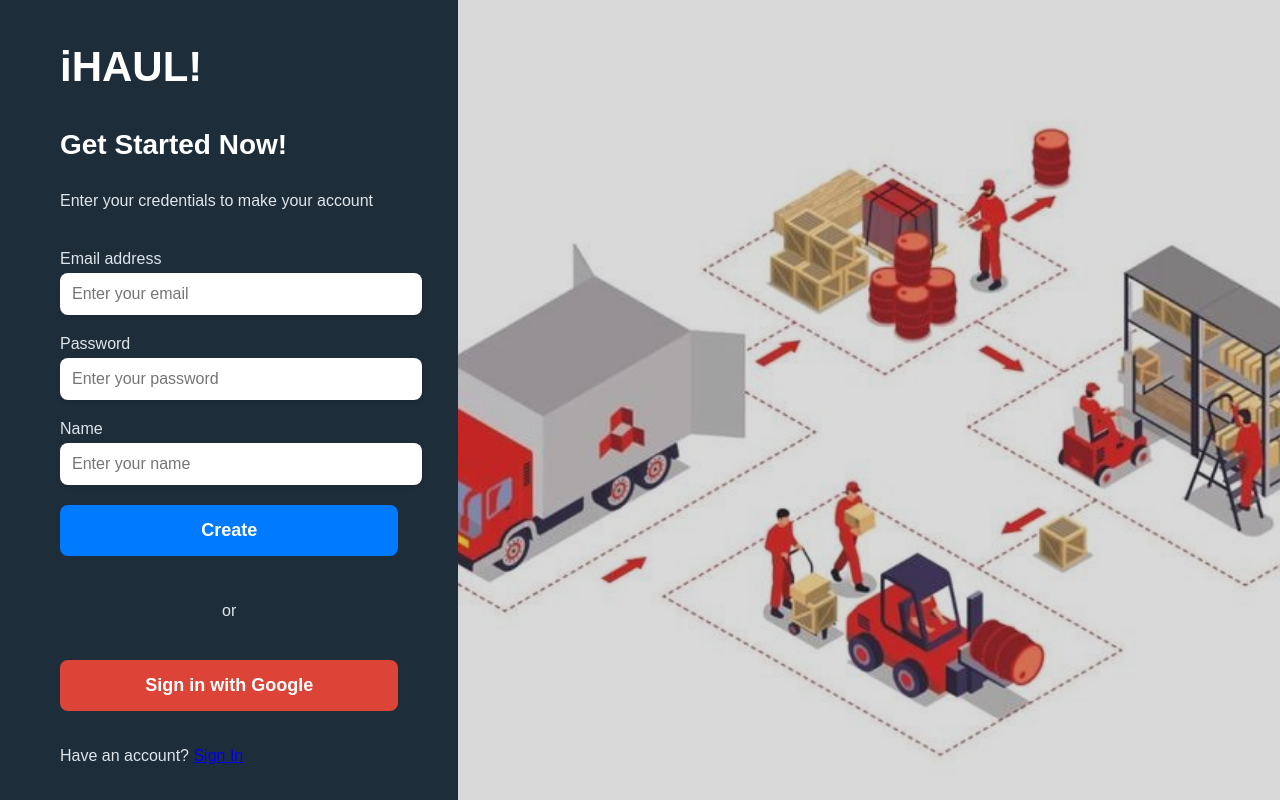
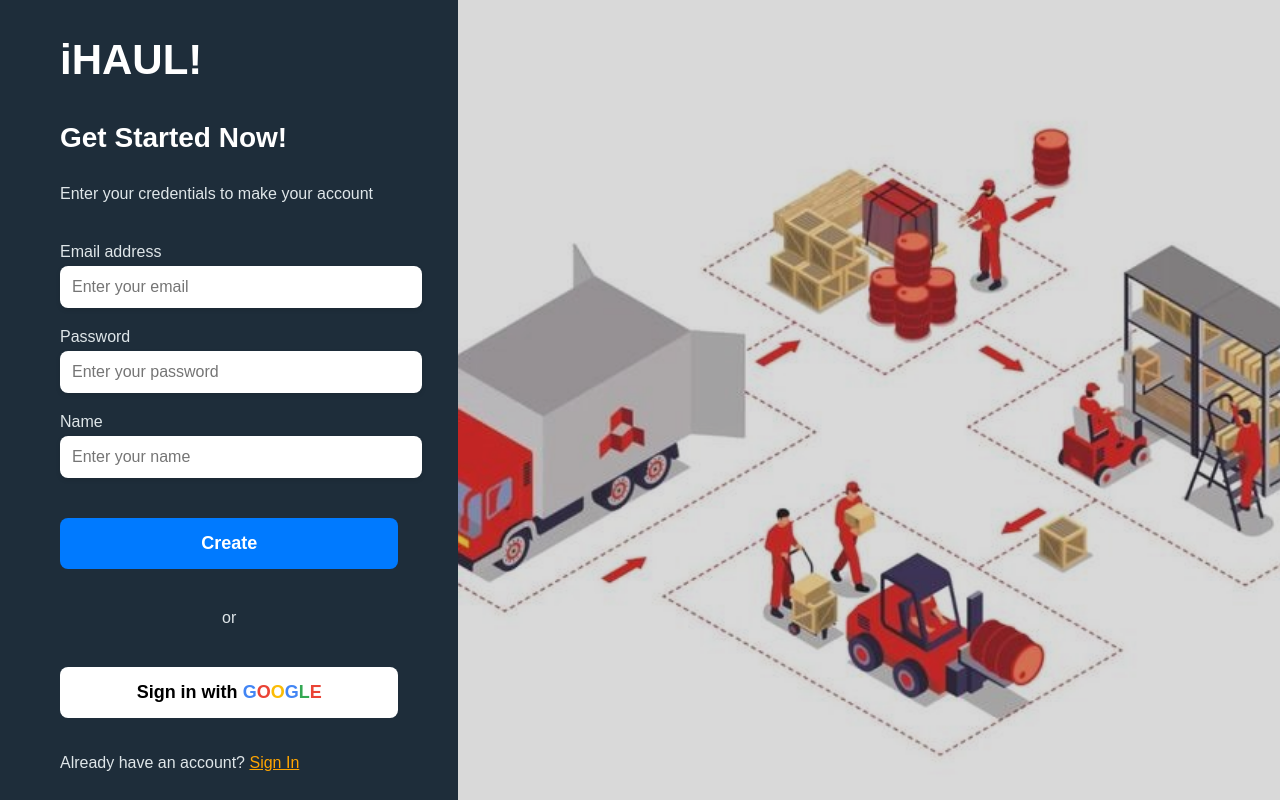
Before and after one commit to Aditey1908/SIH-2024, a React (Create React App) app in the folder frontend/: page /signup in a window 1280 px wide. Built offline with nearby package versions, Linux system fonts and the light colour scheme.

Commit message:
Made chang.es to login and signup page.

```diff
--- a/frontend/src/components/Login.css
+++ b/frontend/src/components/Login.css
@@ -41,6 +41,9 @@
   color: #dfe6e9;
   margin-bottom: 5px;
   display: block;
+}
+.login-left a{
+  color:orange;
 }
 
 .login-left input {
@@ -101,7 +104,7 @@
 }
 
 .login-btn {
-  background-color: #007aff; /* Apple blue */
+  background-color: orange; /* Apple blue */
   color: white;
 }
 
@@ -119,8 +122,7 @@
   color: white;
   margin-top: 20px;
 }
-.google-btn {
-  background-color: #db4437; /* Google red */
+.google-btn a1 { /* Google red */
   color: white;
   margin-top: 20px;
 }
@@ -145,11 +147,6 @@
 .google-btn:hover {
   background-color: black;
 }
-
-.google-btn:hover {
-  background-color: black;
-}
-
 .login-google {
   text-align: center;
   margin-top: 30px;
--- a/frontend/src/components/SignUp.css
+++ b/frontend/src/components/SignUp.css
@@ -36,6 +36,9 @@
   margin-bottom: 20px;
   color: #dfe6e9;
 }
+.signup-left a{
+  color: orange;
+}
 
 .signup-left form {
   margin-top: 20px;
@@ -72,16 +75,21 @@
   font-size: 18px;
   cursor: pointer;
   transition: background-color 0.3s ease;
+  margin-top: 20px;
 }
+.signup-google p{
+  font-size: 16px;
+  margin-top: 10px;;
+}
+.signup-btn:hover {
 
-.signup-btn:hover {
-  background-color: #005bb5; /* Hover effect similar to login */
+  background-color: black; /* Hover effect similar to login */
 }
 
 /* Google Button */
 .google-btn {
-  background-color: #db4437; /* Same Google button color as in login */
-  color: white;
+  background-color: white; /* Same Google button color as in login */
+  color: black;
   padding: 15px;
   margin-top: 20px;
   border: none;
@@ -91,8 +99,33 @@
   transition: background-color 0.3s ease;
 }
 
+.google-btn a1 { /* Google red */
+  color: black;
+  margin-top: 20px;
+}
+.google-btn a2{
+  color: #4285f4;
+}
+.google-btn a3{
+  color: #ea4335;
+}
+.google-btn a4{
+  color: #fbbc05;
+}
+.google-btn a5{
+  color: #4285f4;
+}
+.google-btn a6{
+  color: #34a853;
+}
+.google-btn a7{
+  color: #ea4335;
+}
 .google-btn:hover {
-  background-color: #c33c28; /* Consistent hover color */
+  background-color: black;
+}
+.google-btn:hover a1{
+  color: white;
 }
 
 .signup-google {
--- a/frontend/src/components/SignUp.js
+++ b/frontend/src/components/SignUp.js
@@ -54,10 +54,10 @@ function SignUp() {
                     <button type="submit" className="signup-btn">Create</button>
                     <div className="signup-google">
                         <p>or</p>
-                        <button className="google-btn">Sign in with Google</button>
+                        <button className="google-btn"><a1>Sign in with </a1><a2>G</a2><a3>O</a3><a4>O</a4><a5>G</a5><a6>L</a6><a7>E</a7></button>
                     </div>
                 </form>
-                <p>Have an account? <a href="/login">Sign In</a></p>
+                <p>Already have an account? <a href="/login">Sign In</a></p>
             </div>
             <div className="signup-right">
             <img src={truckImage}  className="moving-truck-image" />
```
